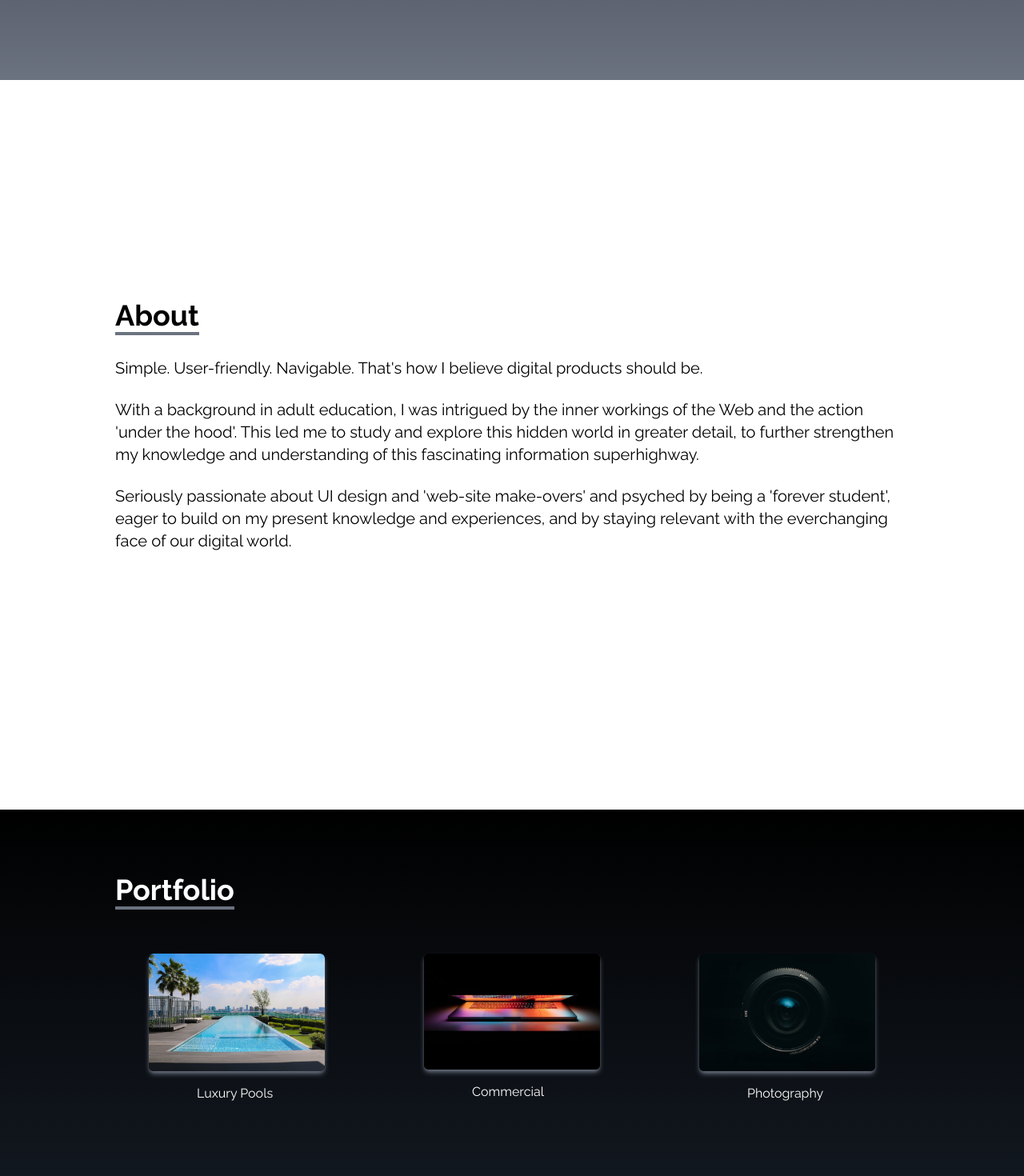
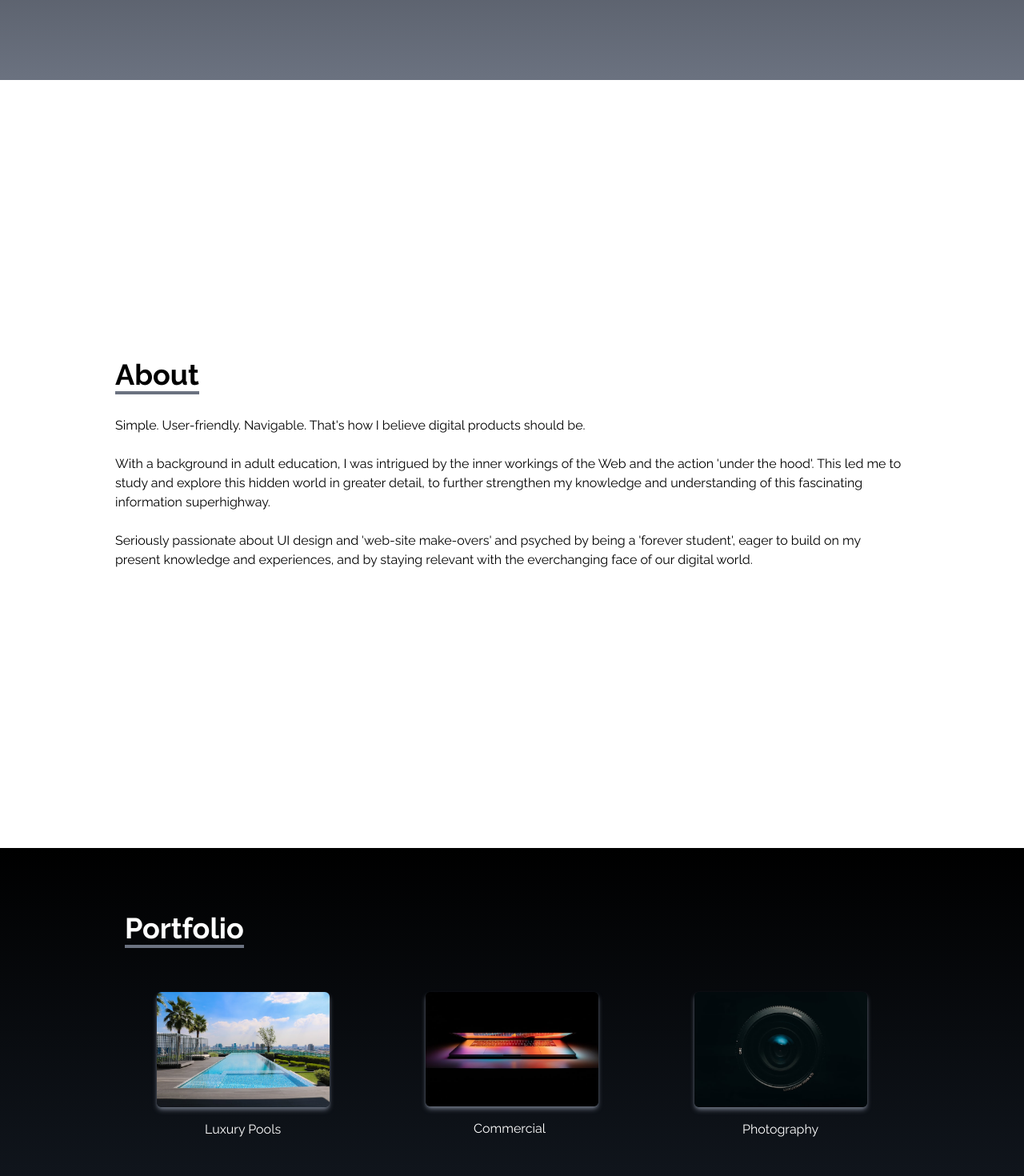
Before and after one commit to sniperglass/my-portfolio, a React (Create React App) app: page / in a window 1280 px wide. Shown: the part 700-2170 px from the top of the page at 80% size. Built offline with nearby package versions, Linux system fonts and the light colour scheme.

Commit message:
minor refactor 2

```diff
--- a/src/components/About.js
+++ b/src/components/About.js
@@ -6,24 +6,24 @@ const About = () => {
         className='w-full h-screen'>
 
         <div className='max-w-screen-lg p-7 md:p-4 mx-auto flex
-        flex-col justify-center w-full mt-8 sm:mb-8 md:h-full'>
+        flex-col justify-center w-full mt-8 sm:mb-8 md:h-full xs:mt-20'>
 
             <div className='xs:text-sm'>
                 <p className='text-3xl md:text-4xl inline font-bold border-b-4
                 border-gray-500'>About</p>
             </div>
 
-                <p className='text-xl mt-8'>
+                <p className='text-l mt-8'>
                     Simple. User-friendly. Navigable. That's how I believe digital products should be.
                     </p>
                 <br />
-                <p className='text-xl'>
+                <p className='text-l'>
                     With a background in adult education, I was intrigued by the inner workings of the Web and the action 'under the hood'.
                     This led me to study and explore this hidden world in greater detail,
                     to further strengthen my knowledge and understanding of this fascinating information superhighway.
                 </p>
                 <br />
-                <p className='text-xl'>
+                <p className='text-l'>
                 Seriously passionate about UI design and 'web-site make-overs' and psyched by being a 'forever student', eager to build on my present knowledge
                 and experiences, and by staying relevant with the everchanging face of our digital world.
                 </p>
--- a/src/components/Contact.jsx
+++ b/src/components/Contact.jsx
@@ -9,7 +9,7 @@ const contact = () => {
     <div name='contact' className='w-full h-screen bg-gradient-to-b
     from-black to-gray-600 p-4 text-white'>
         <div className='flex flex-col p-4 justify-center max-w-screen-lg
-        mx-auto h-full'>
+        mx-auto h-full xs:mt-15'>
             <div className='pb-8'>
                 <p className='text-4xl font-bold inline border-b-4
                 border-gray-500'>
@@ -50,15 +50,15 @@ const contact = () => {
             <div className='lg:hidden flex flex-row justify-center mx-auto space-x-4'>
 
                <a href='https://github.com/sniperglass' target='_blank' rel='noreferrer'>
-                <FaGithub size={35}/>
+                <FaGithub size={30}/>
                </a>
 
                <a href='https://www.linkedin.com/in/immanueljaeggi/' target='_blank' rel='noreferrer'>
-                <SiLinkedin size={35}/>
+                <SiLinkedin size={30}/>
                </a>
 
                <a href='https://www.instagram.com/ratheroutnow/' target='_blank' rel='noreferrer'>
-                 <BsInstagram size={35}/>
+                 <BsInstagram size={30}/>
                </a>
             </div>
         </div>
--- a/src/components/Experience.jsx
+++ b/src/components/Experience.jsx
@@ -66,15 +66,15 @@ const Experience = () => {
 
   return (
     <div name='experience' className='text-black w-full h-screen'>
-        <div className='max-w-screen-lg mx-auto p-4 flex flex-col
-            justify-center w-full h-full xs:mt-20 xs:pb-20'>
+        <div className='max-w-screen-lg mx-auto xs:p-7 p-4 flex flex-col
+            justify-center w-full h-full xs:mt-20 xs:pb-20 '>
 
             <div className='xs:pb-0 xs:mt-10'>
                 <p className='text-4xl font-bold border-b-4 inline'>Experience</p>
             </div>
 
             <div className='w-full grid grid-cols-2 sm:grid-cols-3
-                gap-8 text-center py-6 px-12 sm:px-0'>
+                gap-8 text-center py-6 px-12 sm:px-0 xs:py-14'>
 
                     {
                         tech.map(({id, src, title, style}) => (
--- a/src/components/Portfolio.js
+++ b/src/components/Portfolio.js
@@ -38,7 +38,7 @@ const Portfolio = () => {
     from-black to-gray-800 w-full text-white
     md:h-screen'>
 
-      <div className='max-w-screen-lg p-4 mx-auto flex
+      <div className='max-w-screen-lg p-7 mx-auto flex
       flex-col justify-center w-full h-auto xs:mt-20 mt-10 pt-20'>
 
         <div className='pb-8'>
@@ -71,7 +71,7 @@ const Portfolio = () => {
                         '/>
 
                       <div
-                          className='px-12 md:px-11 m-4 duration-300 hover:scale-110'
+                          className='xs:px-8 px-12 md:px-11 m-4 duration-300 hover:scale-110'
                       >
                         {text}
                       </div>
```
